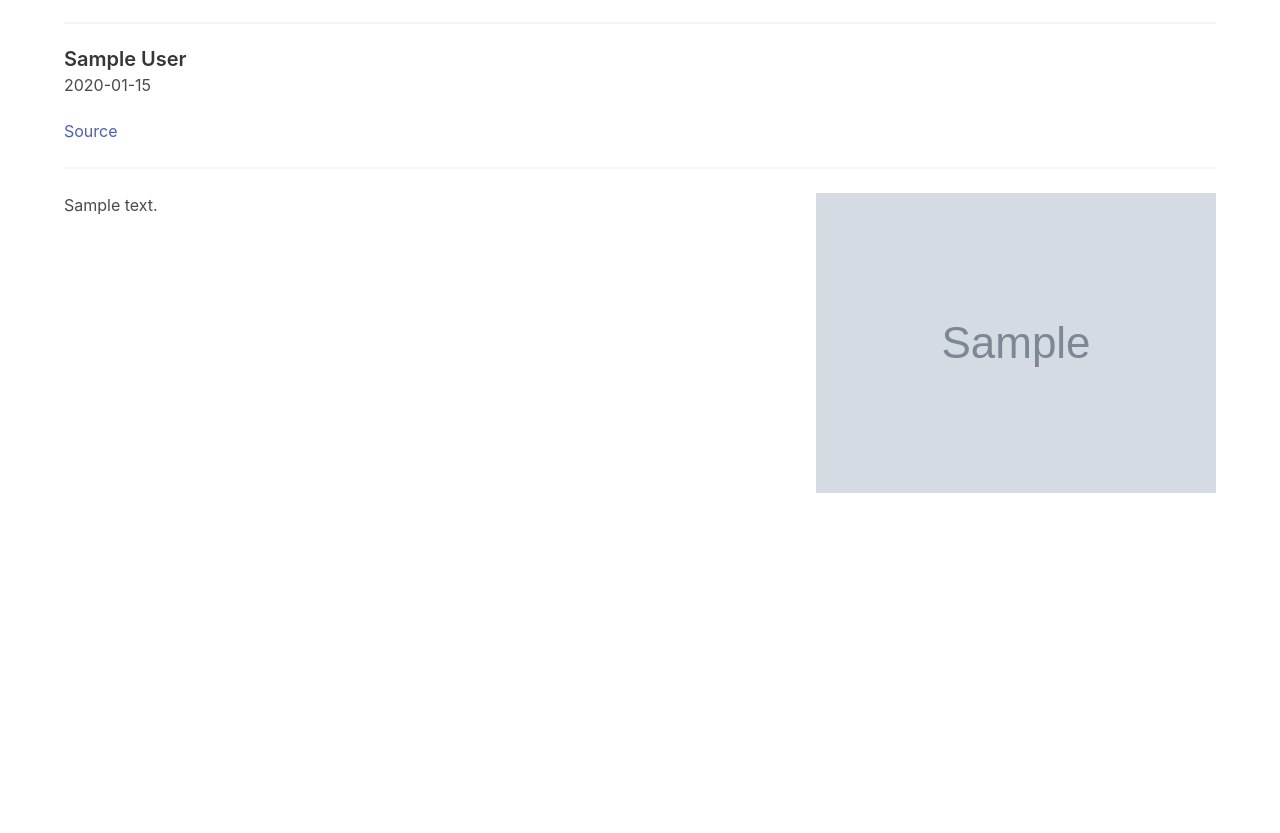
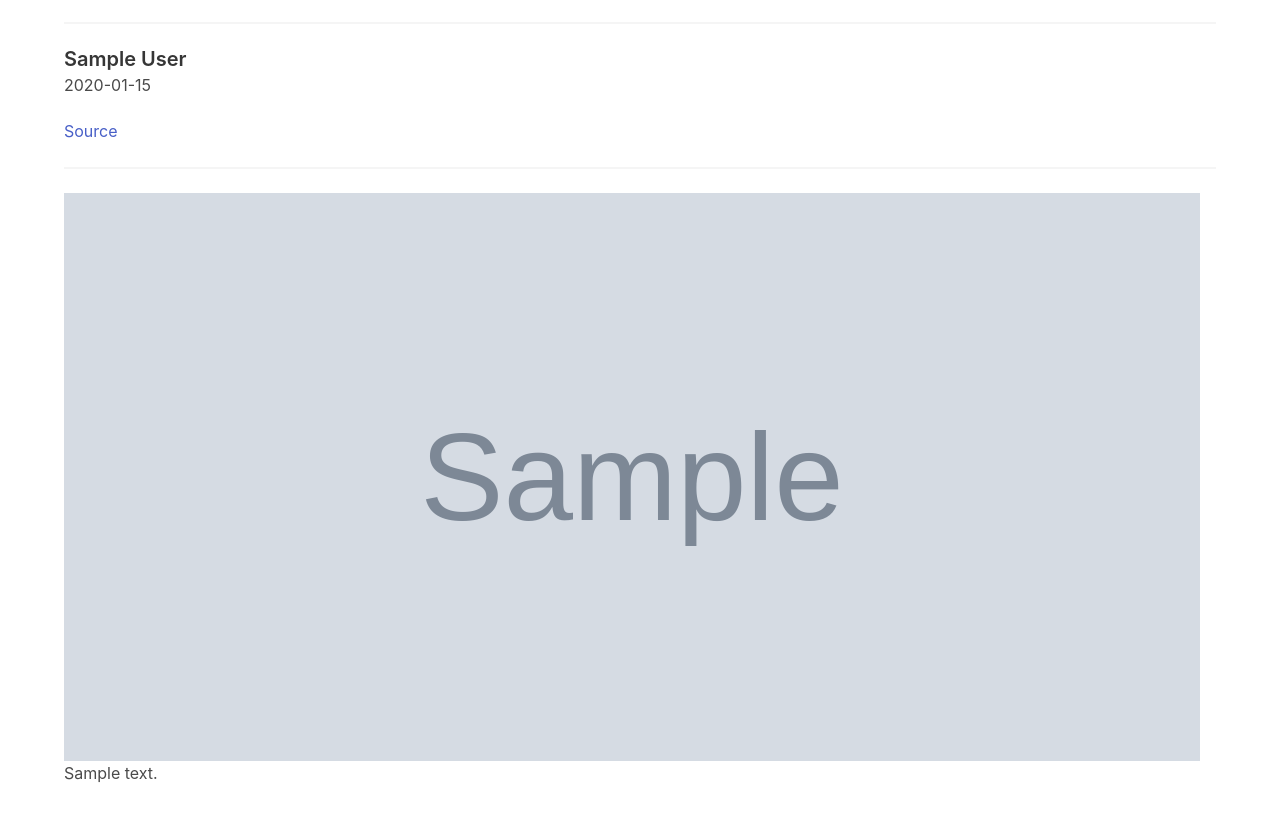
Before and after one commit to MShafquat/Bushra-Good-News, a Django app: template frontend/templates/frontend/news_detail.html in a window 1280 px wide. Shown: the part 200-1033 px from the top of the page. Before the commit the page ends 693 px from the top, so only its background shows below. Run offline with Django 3.2, Linux system fonts and the light colour scheme; the template is opened without the code that fills it: most values are stand-ins (such as "Sample title", 1, 10 or a date in 2020); grey boxes marked "Sample" are stand-in pictures.

Commit message:
Change image parent in detail view

```diff
--- a/frontend/templates/frontend/news_detail.html
+++ b/frontend/templates/frontend/news_detail.html
@@ -3,21 +3,21 @@
 {% block content %}
     <h1 class="title is-2">{{ news.title }}</h1>
     <h2 class="subtitle"><strong>{{ news.description }}</strong></h2>
-    <hr />
+    <hr/>
     <h2 class="title is-5"><strong>{{ news.author }}</strong></h2>
     <h2 class="subtitle is-6">{{ news.pubdate }}</h2>
     <a href="{{ news.url }}" target="_blank">Source</a>
-    <hr />
-    <article class="media">
+    <hr/>
+    <div class="block">
+        <div class="media-left">
+            <figure class="image is-2by1">
+                <img src="{{ news.image_url }}">
+            </figure>
+        </div>
         <div class="media-content">
             <div class="content">
                 <p>{{ news.body }}</p>
             </div>
         </div>
-        <div class="media-right">
-            <figure class="image is-256x256">
-                <img src="{{ news.image_url }}">
-            </figure>
-        </div>
-    </article>
+    </div>
 {% endblock %}
```
